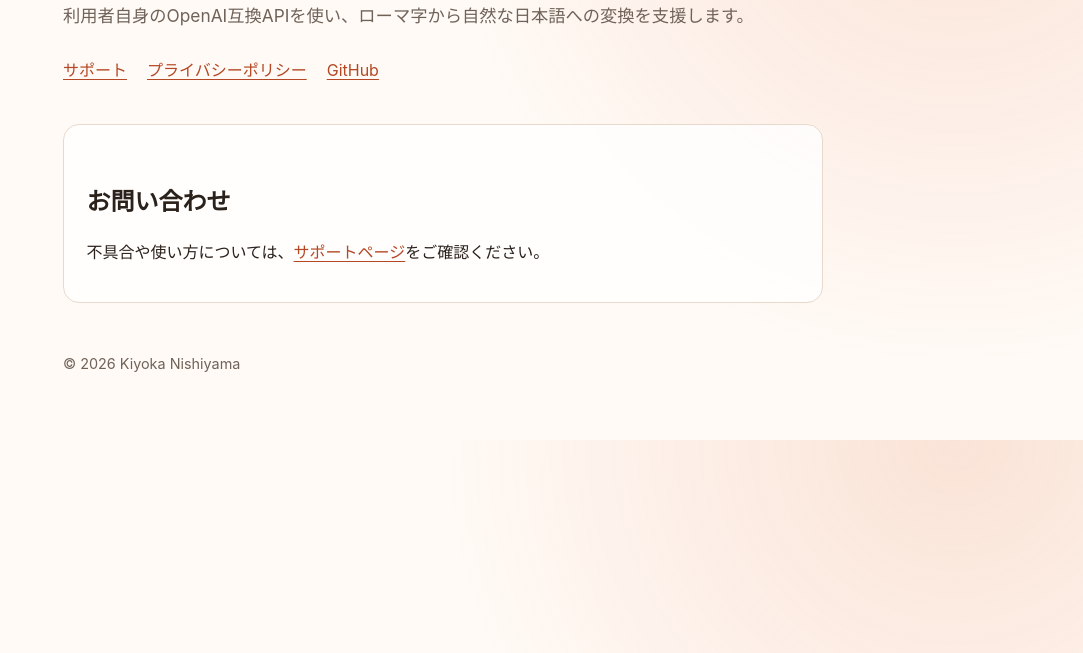
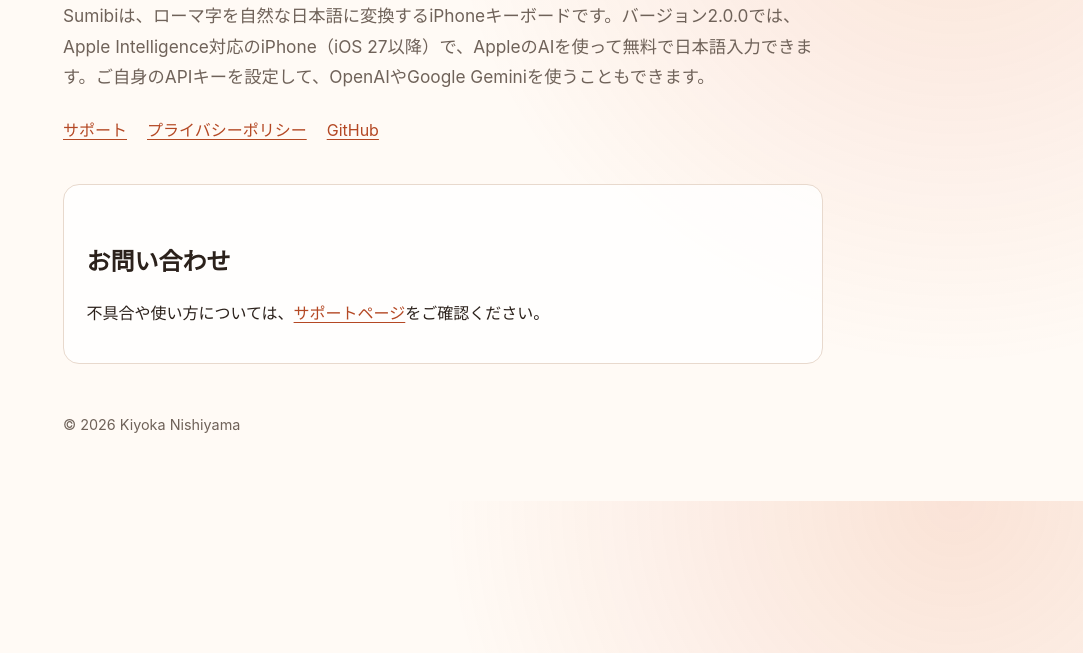
Before and after one commit to kiyoka/Sumibi-iOS, a plain HTML site: page docs/index.html in a window 1280 px wide. Shown: the part 147-800 px from the top of the page, without its empty margins (197-1280 px from the left). Drawn offline with Linux system fonts and the light colour scheme.

Commit message:
Update homepage introduction for Sumibi 2.0.0

```diff
--- a/docs/index.html
+++ b/docs/index.html
@@ -11,7 +11,7 @@
 <main>
   <header>
     <h1>AI日本語キーボード</h1>
-    <p class="lead">利用者自身のOpenAI互換APIを使い、ローマ字から自然な日本語への変換を支援します。</p>
+    <p class="lead">Sumibiは、ローマ字を自然な日本語に変換するiPhoneキーボードです。バージョン2.0.0では、Apple Intelligence対応のiPhone（iOS 27以降）で、AppleのAIを使って無料で日本語入力できます。ご自身のAPIキーを設定して、OpenAIやGoogle Geminiを使うこともできます。</p>
     <nav aria-label="サイト内リンク">
       <a href="support.html">サポート</a>
       <a href="privacy.html">プライバシーポリシー</a>
```
